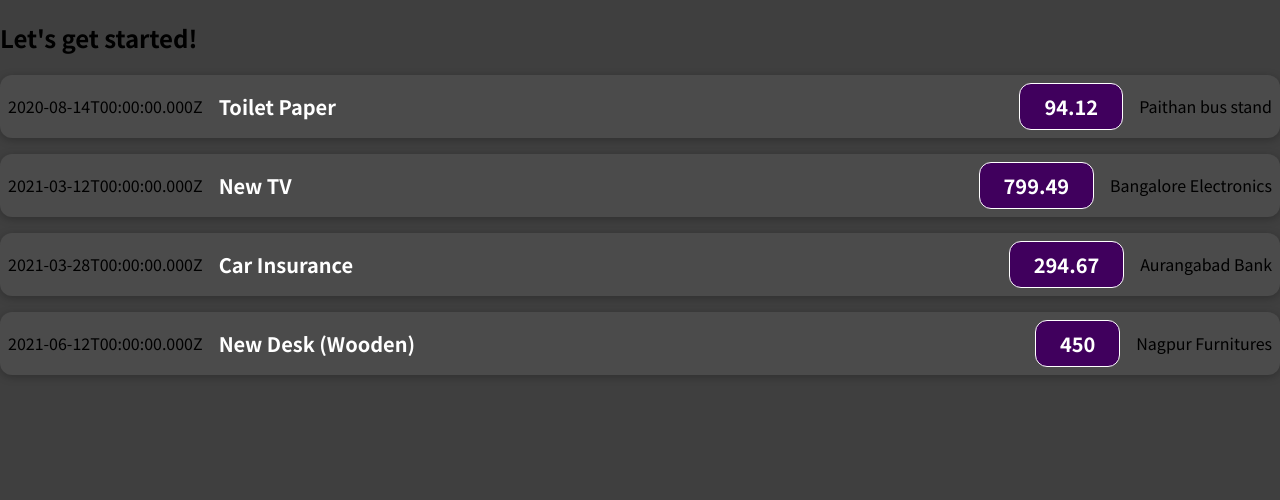
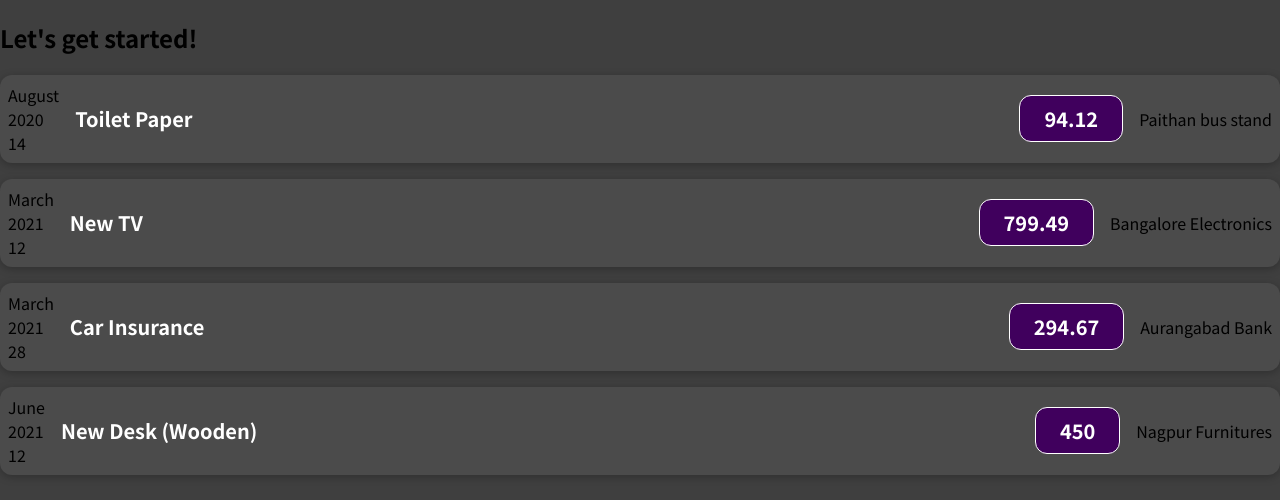
Before and after one commit to SandeepKarukayil/KickstartingREact, a JavaScript app: page / in a window 1280 px wide. Shown: the top 500 px of the page. Built offline with nearby package versions, Linux system fonts and the light colour scheme.

Commit message:
task 10  splitting components to reduce size and increase readability

```diff
--- a/src/App.js
+++ b/src/App.js
@@ -42,7 +42,7 @@
           amount={item.amount}
           date={item.date}
           location={item.location}
-        ></ExpenseItem>
+        />
       ))}
 
       {/* <ExpenseItem
--- /dev/null
+++ b/src/components/ExpenseDate.js
@@ -0,0 +1,16 @@
+function ExpenseDate(props) {
+  const month = props.date.toLocaleString("en-US", { month: "long" });
+  const day = props.date.toLocaleString("en-US", { day: "2-digit" });
+  const year = props.date.getFullYear();
+
+  return (
+    <div className="expense-date">
+      <div className="expense-date__month">{month}</div>
+      <div className="expense-date__year">{year}</div>
+
+      <div className="expense-date__day">{day}</div>
+    </div>
+  );
+}
+
+export default ExpenseDate;
--- /dev/null
+++ b/src/components/ExpenseDetails.js
@@ -0,0 +1,11 @@
+function ExpenseDetails(props) {
+  return (
+    <div className="expense-item__description">
+      <h2>{props.title}</h2>
+      <div className="expense-item__price">{props.amount}</div>
+      <div>{props.location}</div>
+    </div>
+  );
+}
+
+export default ExpenseDetails;
--- a/src/components/ExpenseItem.js
+++ b/src/components/ExpenseItem.js
@@ -1,15 +1,16 @@
+import ExpenseDate from "./ExpenseDate";
+import ExpenseDetails from "./ExpenseDetails";
 import "./ExpenseItem.css";
 
 function ExpenseItem(props) {
   return (
     <div className="expense-item">
-      <div>{props.date.toISOString()}</div>
-
-      <div className="expense-item__description">
-        <h2>{props.title}</h2>
-        <div className="expense-item__price">{props.amount}</div>
-        <div>{props.location}</div>
-      </div>
+      <ExpenseDate date={props.date} />
+      <ExpenseDetails
+        amount={props.amount}
+        title={props.title}
+        location={props.location}
+      />
     </div>
   );
 }
```
Also changed, not shown: 1 other file (tests, documents, lock files or other folders).
